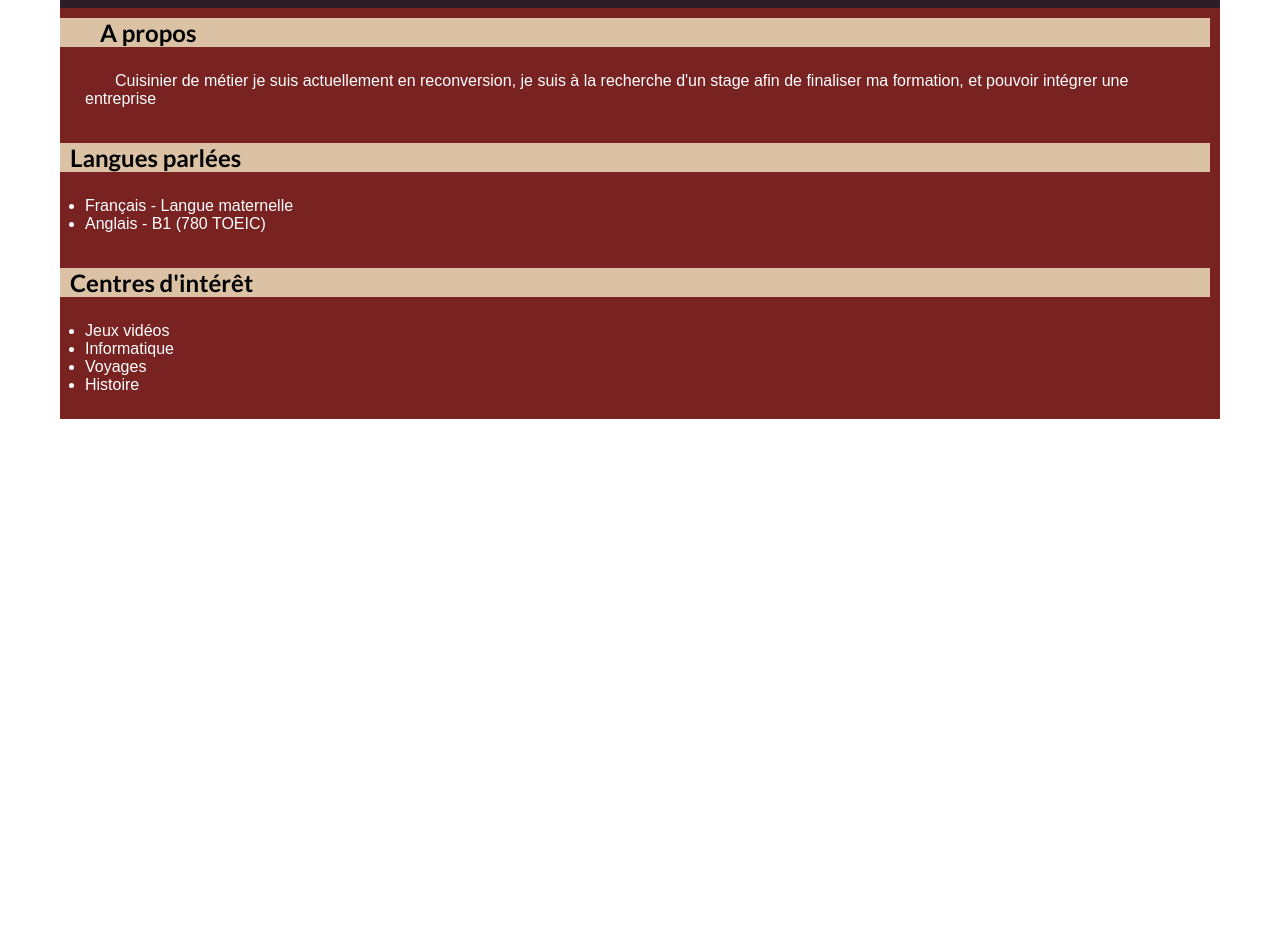
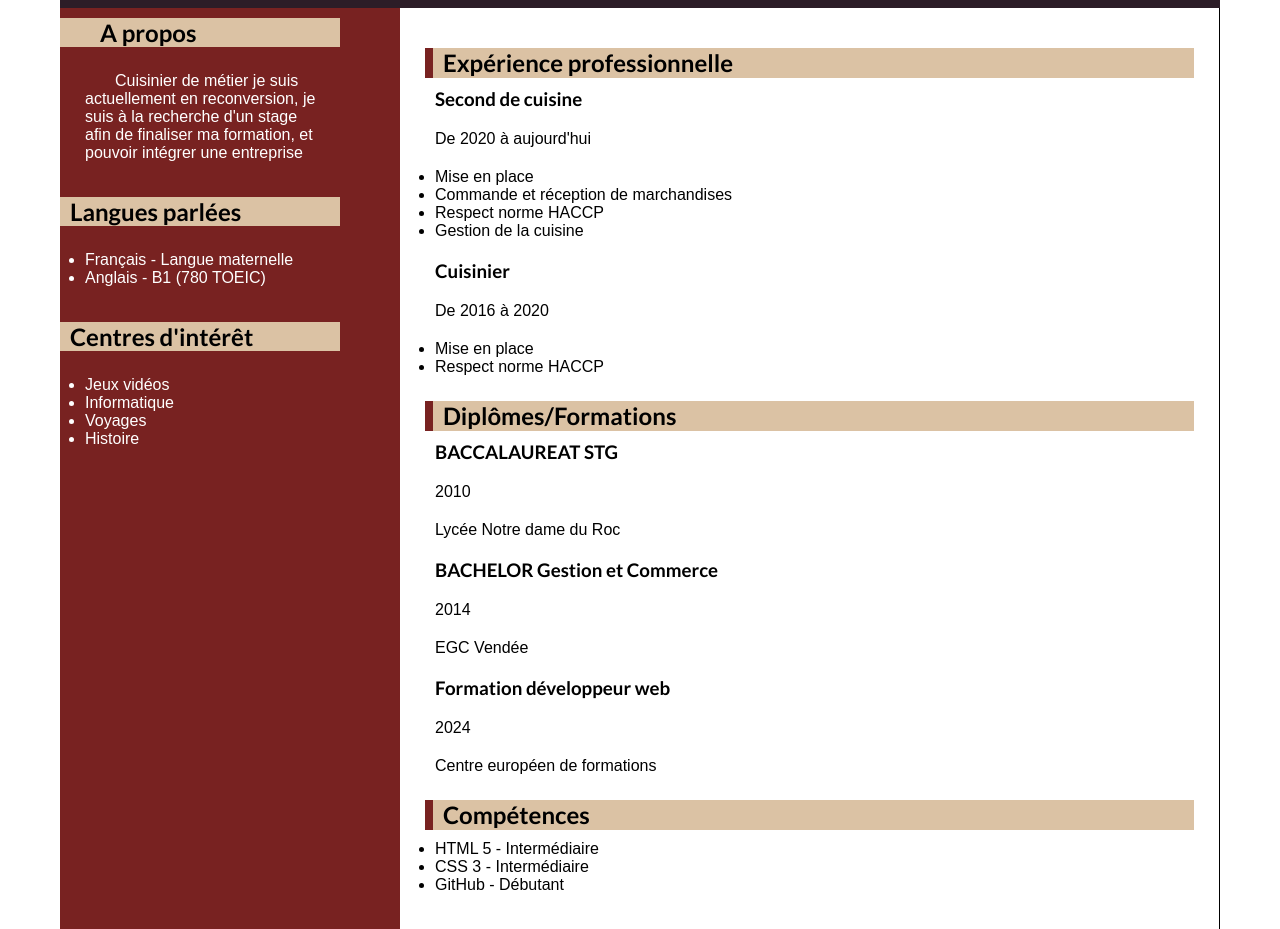
Before and after one commit to MathP-dev/Devoir-CV-HTML-CSS, a plain HTML site: page index.html in a window 1280 px wide. Shown: the part 420-1349 px from the top of the page. Before the commit the page ends 839 px from the top, so only its background shows below. Drawn offline with Linux system fonts and the light colour scheme.

Commit message:
Ajout du main content bloc3

```diff
--- a/assets/CSS/style.css
+++ b/assets/CSS/style.css
@@ -89,6 +89,7 @@ main{
 .left_bar{
     background-color: #782221;
     color: white;
+    flex-basis: 290px;
 }
 
 .left_bar p, .left_bar ul{
@@ -106,3 +107,42 @@ main{
 .about_me {
     text-indent: 30px;
 }
+
+.content {
+    padding: 25px;
+    flex-basis:870px;
+    border-right: 1px solid black;
+    border-left: 50px solid #782221;
+}
+
+.title {
+    display: flex;
+    margin-top: 15px;
+    background-color: #dbc2a4;
+}
+
+.content h2 {
+
+    padding-left: 10px;
+    width: 100%;
+}
+
+.insertion {
+    width: 8px;
+    height: 30px;
+    background-color: #782221;
+}
+
+.title:hover .insertion {
+    background-color: #782221;
+}
+
+.content h3,
+.content p,
+.content ul {
+    padding: 10px;
+}
+
+section.hover-bar:hover{
+    border-right:10px solid #782221;
+}
--- a/index.html
+++ b/index.html
@@ -52,11 +52,70 @@
                 <li>Histoire</li>
             </ul>
         </section>
+    </div>
+
+        <div class="content">
+            <section class="hover-bar">
+                <div class="title">
+                    <div class="insertion"></div>
+                    <h2>Expérience professionnelle</h2>
+                </div>
+                <div>
+                    <h3>Second de cuisine</h3>
+                    <p>De 2020 à aujourd'hui</p>
+                    <ul>
+                        <li>Mise en place</li>
+                        <li>Commande et réception de marchandises</li>
+                        <li>Respect norme HACCP</li>
+                        <li>Gestion de la cuisine</li>
+                    </ul>
+                </div>
+                <div>
+                    <h3>Cuisinier</h3>
+                    <p>De 2016 à 2020</p>
+                    <ul>
+                        <li>Mise en place</li>
+                        <li>Respect norme HACCP</li>
+                    </ul>
+                </div>
+            </section>
+
+        <section class="hover-bar">
+            <div class="title">
+                <div class="insertion"></div>
+                <h2>Diplômes/Formations</h2>
+            </div>
+            <div>
+                <h3>BACCALAUREAT STG</h3>
+                <p>2010</p>
+                <p>Lycée Notre dame du Roc</p>
+            </div>
+            <div>
+                <h3>BACHELOR Gestion et Commerce</h3>
+                <p>2014</p>
+                <p>EGC Vendée</p>
+            </div>
+            <div>
+                <h3>Formation développeur web</h3>
+                <p>2024</p>
+                <p>Centre européen de formations</p>
+            </div>
+        </section>
+
+        <section class="hover-bar">
+            <div class="title">
+                <div class="insertion"></div>
+                <h2>Compétences</h2>
+            </div>
+            <ul>
+                <li>HTML 5 - Intermédiaire</li>
+                <li>CSS 3 - Intermédiaire</li>
+                <li>GitHub - Débutant</li>
+            </ul>
+        </section>
+    </div>
+
 </main>
 
 </body>
-
-<footer>
-
-</footer>
 </html>
```
